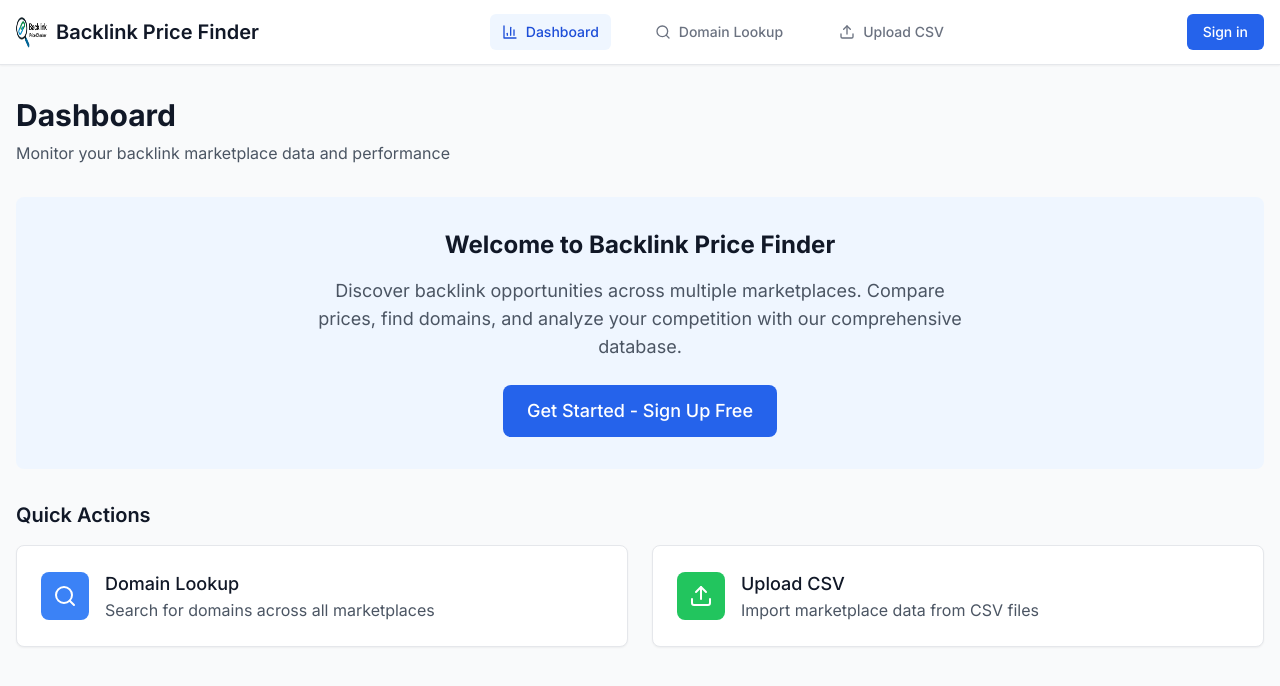
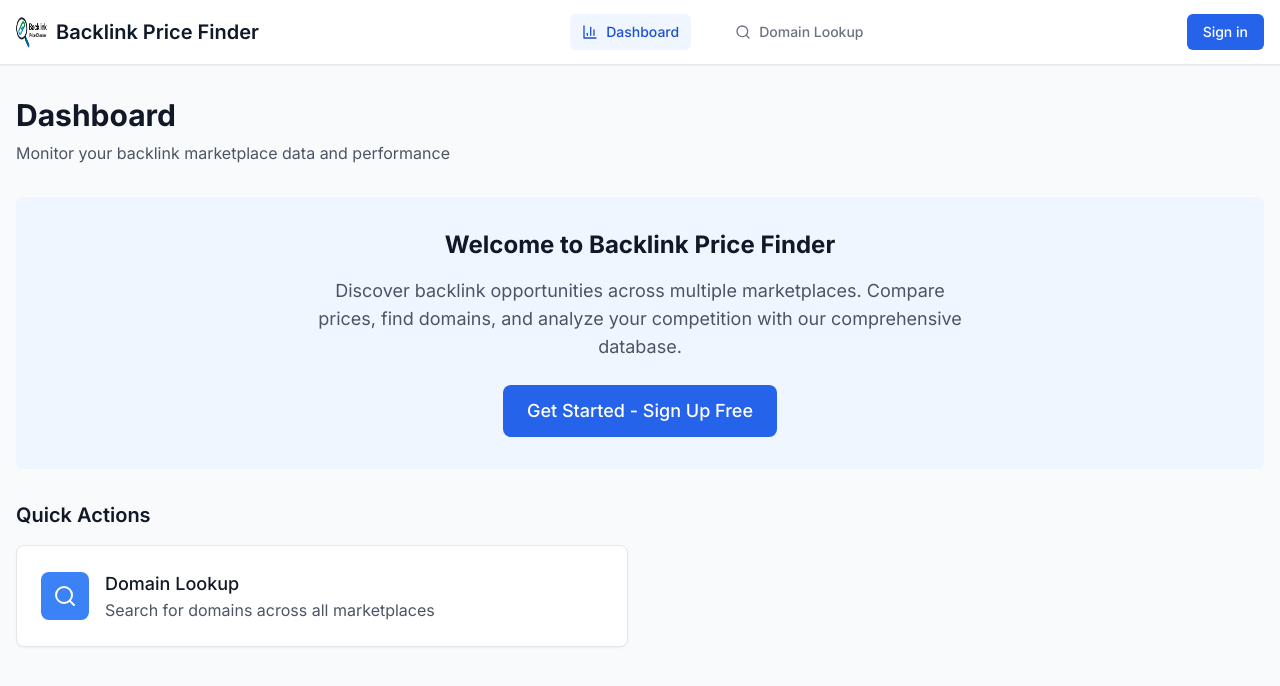
Before and after one commit to norsumg/backlink-checker, a React (Vite) app in the folder frontend/: page / in a window 1280 px wide. Shown: the top 686 px of the page. Built offline with nearby package versions, Linux system fonts and the light colour scheme.

Commit message:
remove upload csv from homepage

```diff
--- a/frontend/src/components/Header.tsx
+++ b/frontend/src/components/Header.tsx
@@ -6,7 +6,6 @@ import { useState, useRef, useEffect } from 'react'
 const navigation = [
   { name: 'Dashboard', href: '/', icon: BarChart3 },
   { name: 'Domain Lookup', href: '/lookup', icon: Search },
-  { name: 'Upload CSV', href: '/upload', icon: Upload },
   // Admin is accessible via direct URL /admin but not shown in navigation
 ]
 
@@ -35,7 +34,7 @@ export function Header() {
 
   const handleNavClick = (href: string, e: React.MouseEvent) => {
     // If trying to access protected routes and not authenticated, redirect to auth
-    if (!isAuthenticated && (href === '/lookup' || href === '/upload' || href === '/admin')) {
+    if (!isAuthenticated && (href === '/lookup' || href === '/admin')) {
       e.preventDefault()
       window.location.href = '/auth'
     }
@@ -55,7 +54,7 @@ export function Header() {
           <nav className="flex space-x-8">
             {navigation.map((item) => {
               const isActive = location.pathname === item.href
-              const isProtected = item.href === '/lookup' || item.href === '/upload' || item.href === '/admin'
+              const isProtected = item.href === '/lookup' || item.href === '/admin'
 
               return (
                 <Link
--- a/frontend/src/pages/Dashboard.tsx
+++ b/frontend/src/pages/Dashboard.tsx
@@ -18,13 +18,6 @@ export function Dashboard() {
       href: '/lookup',
       icon: Search,
       color: 'bg-blue-500',
-    },
-    {
-      title: 'Upload CSV',
-      description: 'Import marketplace data from CSV files',
-      href: '/upload',
-      icon: Upload,
-      color: 'bg-green-500',
     },
   ]
 
```
